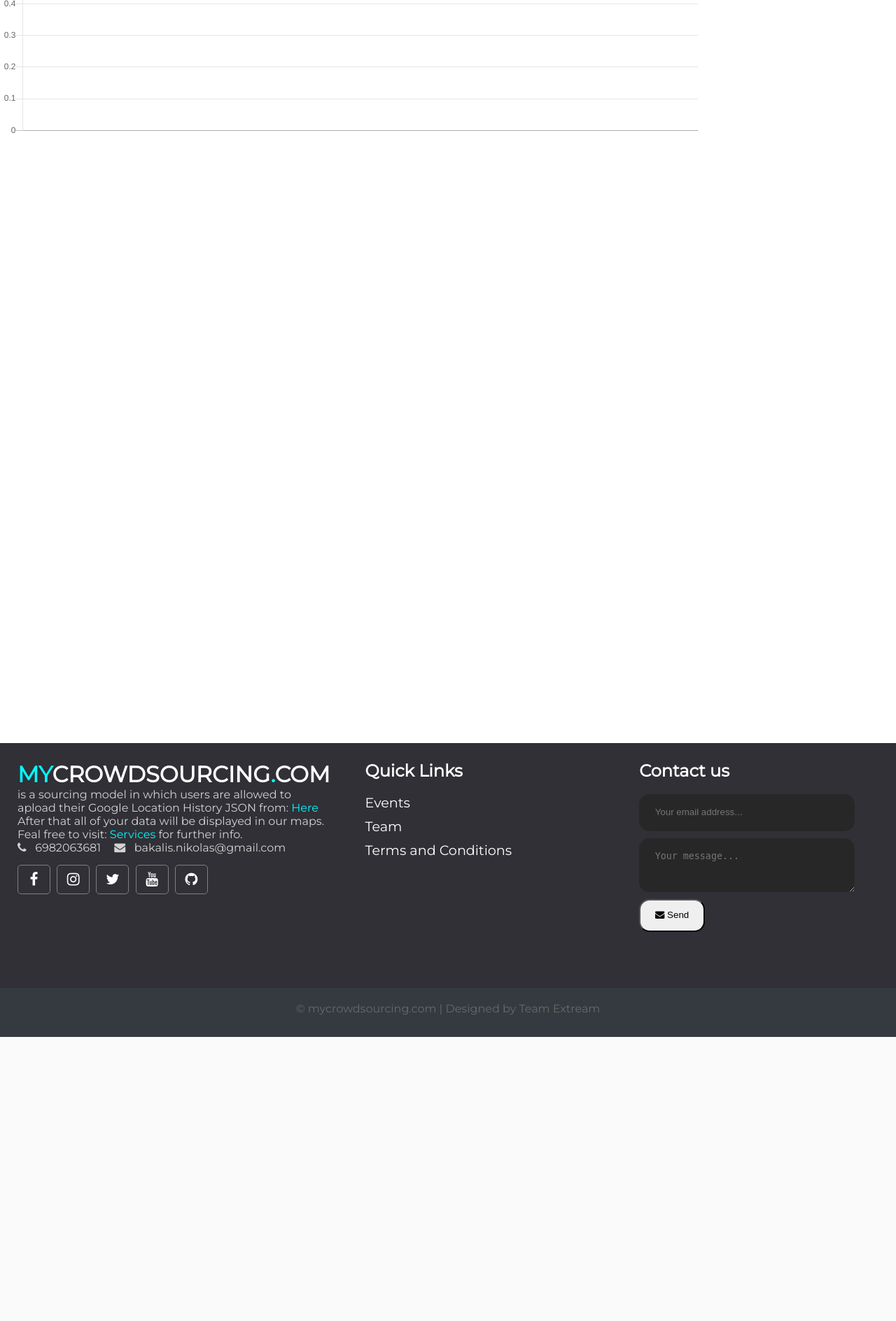
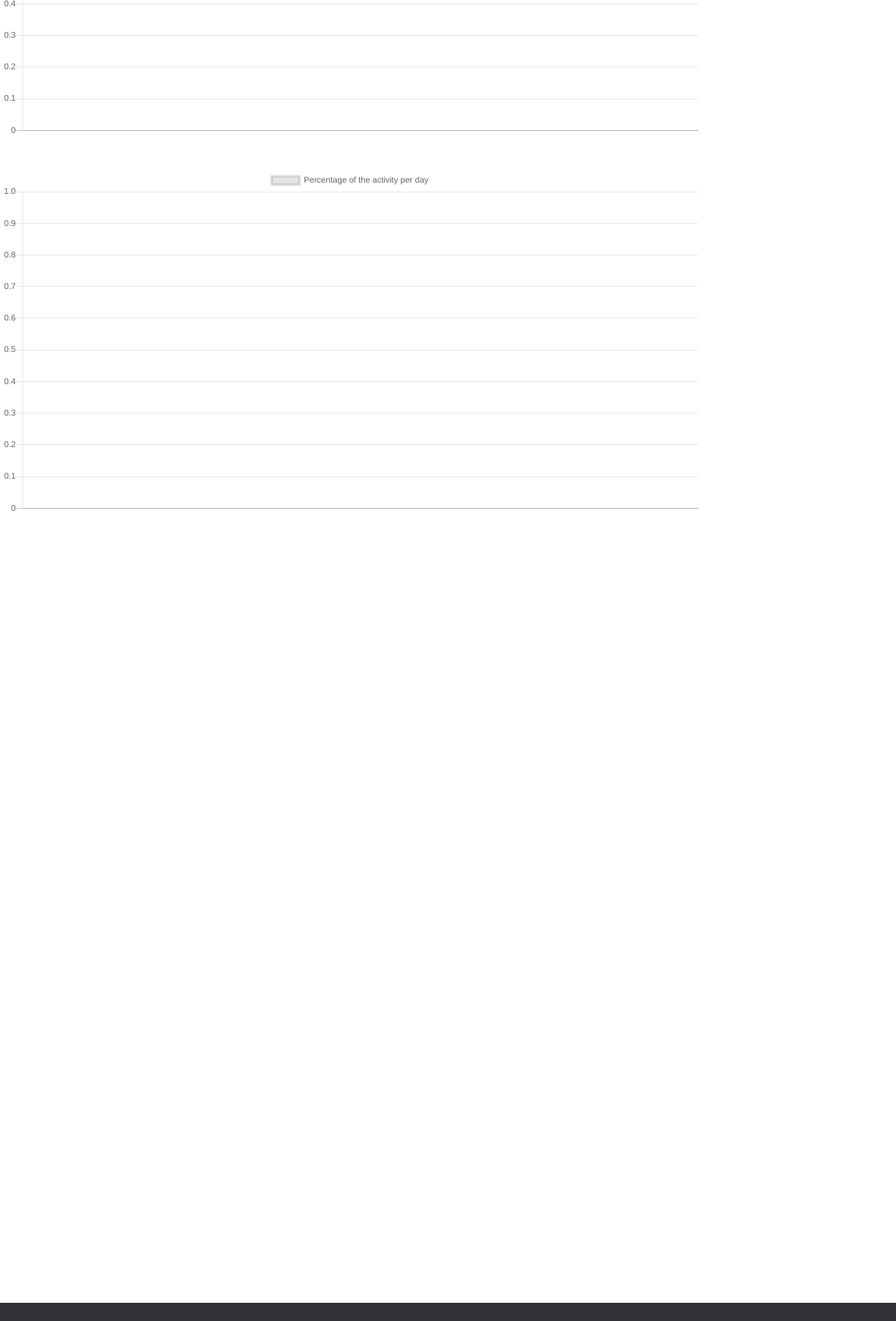
Before and after one commit to NikosBakalis/MyCrowdSourcing, a PHP site: page /MyCrowdSourcing/dashboard.php in a window 1280 px wide. Shown: the part 1496-3384 px from the top of the page at 70% size. Before the commit the page ends 2978 px from the top, so only its background shows below. Run offline with PHP 8.4, Linux system fonts and the light colour scheme; the visitor is signed in with stand-in values (Sample User, id 1); data that the repository does not hold is empty.

Commit message:
Dashboard graph!

```diff
--- a/dashboard.php
+++ b/dashboard.php
@@ -108,15 +108,15 @@ else {
         });
         </script>
       </div>
-      <div id="div3" style="width:1000px;height:240px;padding-top:150px;padding-bottom:300px";>
+      <div id="div3" style="width:1000px;height:240px;padding-top:150px;padding-bottom:150px";>
         <canvas id="perMonthPercentageChart"></canvas>
         <script>
           $.post('includes/per_month_percentage.inc.php',
           function(result){
             var both = jQuery.parseJSON(result);
-            var userArray = [];
+            var monthArray = [];
             for (var i = 0; i < Object.values(both)[0].length; i++) {
-              userArray.push(Object.values(both)[0][i]);
+              monthArray.push(Object.values(both)[0][i]);
             }
             var ctx = document.getElementById('perMonthPercentageChart').getContext('2d');
             var perMonthPercentageChart = new Chart(ctx, {
@@ -143,7 +143,46 @@ else {
           });
         </script>
       </div>
-      <div id="div4"style="width:1000px;height:240px;padding-top:280px;padding-bottom:300px";>
+      <div id="div4"style="width:1000px;height:240px;padding-top:150px;padding-bottom:150px";>
+        <canvas id="perDayPercentageChart"></canvas>
+        <script>
+          $.post('includes/per_day_percentage.inc.php',
+          function(result){
+            var both = jQuery.parseJSON(result);
+            var dayArray = [];
+            for (var i = 0; i < Object.values(both)[0].length; i++) {
+              dayArray.push(Object.values(both)[0][i]);
+            }
+            var ctx = document.getElementById('perDayPercentageChart').getContext('2d');
+            var perDayPercentageChart = new Chart(ctx, {
+              type: 'bar',
+              data: {
+                labels: Object.values(both)[0],
+                datasets: [{
+                  label: 'Percentage of the activity per day',
+                  data: Object.values(both)[1],
+                  backgroundColor: rgba_x_number_array(Object.values(both)[1].length),
+                  borderWidth: 4
+                }]
+              },
+              options: {
+                scales: {
+                  yAxes: [{
+                    ticks: {
+                      beginAtZero: true
+                    }
+                  }]
+                }
+              }
+            });
+          });
+        </script>
+      </div>
+      <div id="div5"style="width:1000px;height:240px;padding-top:150px;padding-bottom:150px";>
+
+      </div>
+      <div id="div6"style="width:1000px;height:240px;padding-top:150px;padding-bottom:300px";>
+
       </div>
     </div>
   </body>
```
